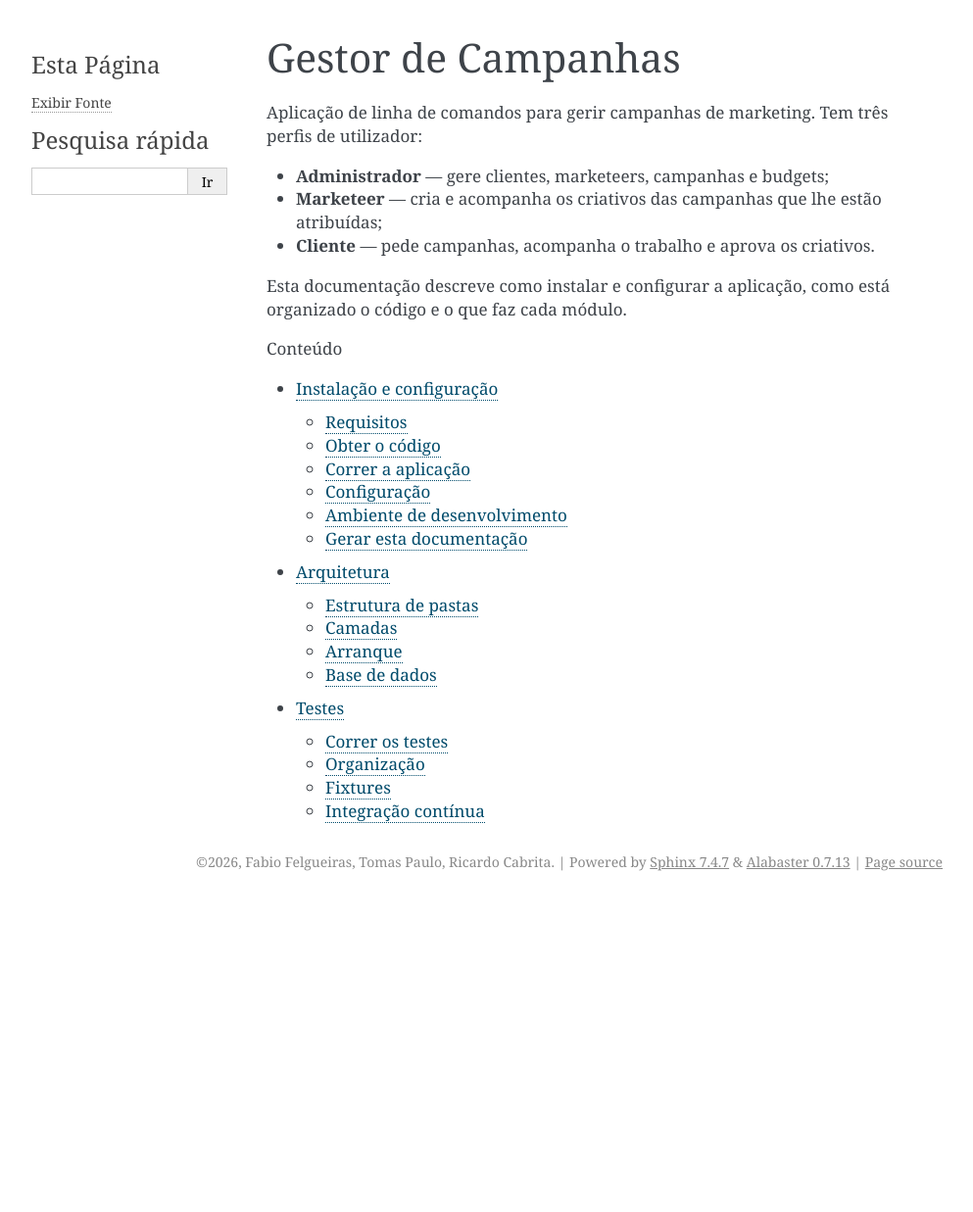
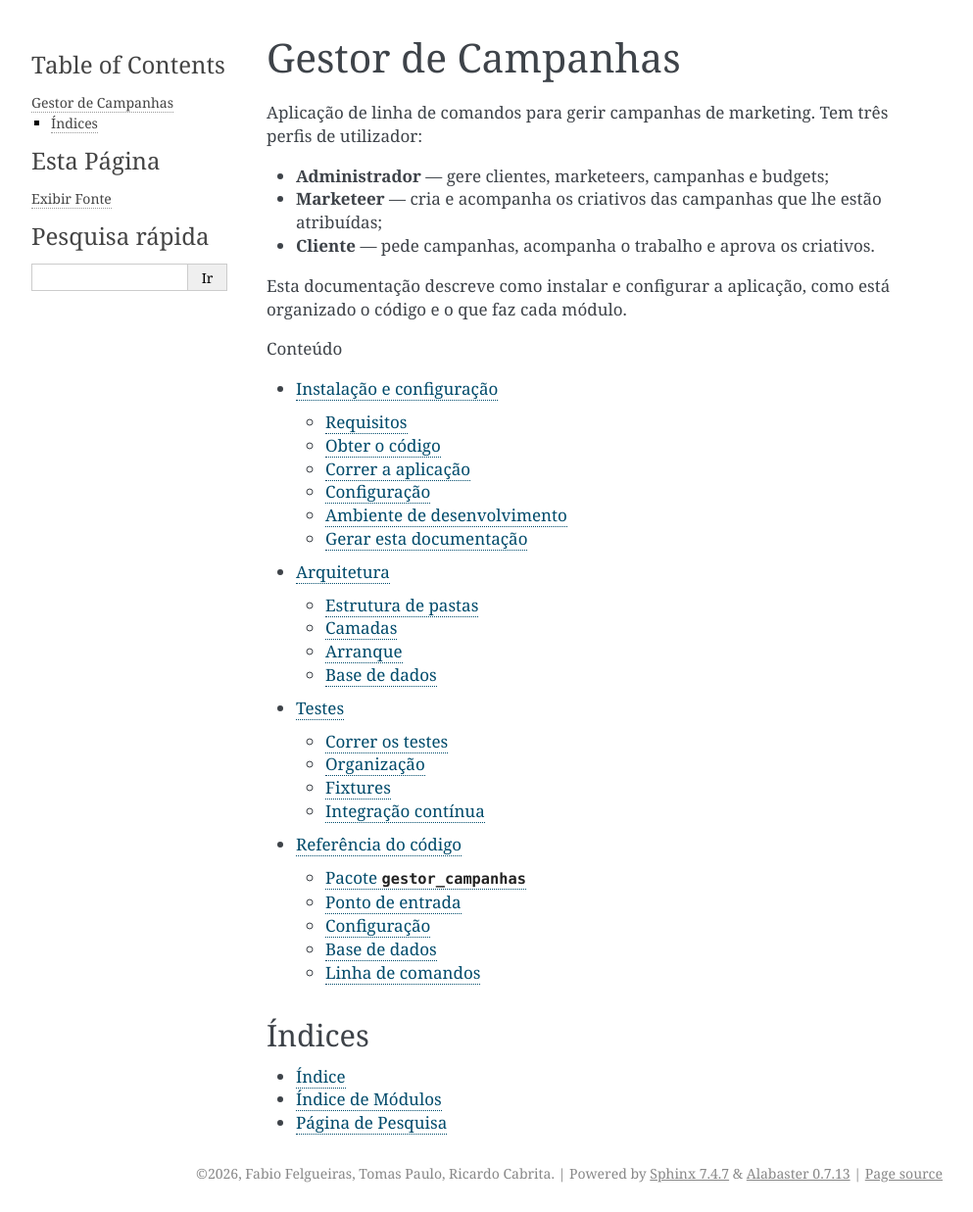
Before and after one commit to Blive77/ADC-TrabGrupo, a Sphinx documentation site: the page built from docs/index.rst, in a window 1280 px wide and 1237 px high. Shown: the whole window at 98% size, without its empty margins (148-1141 px from the left). Built offline with Sphinx 7.4.7, drawn with Linux system fonts in a browser that asks for light colours.

Commit message:
docs: gerar a referência do código a partir dos docstrings

```diff
--- a/docs/index.rst
+++ b/docs/index.rst
@@ -19,3 +19,11 @@ organizado o código e o que faz cada módulo.
    instalacao
    arquitetura
    testes
+   referencia
+
+Índices
+-------
+
+* :ref:`genindex`
+* :ref:`modindex`
+* :ref:`search`
--- /dev/null
+++ b/docs/referencia.rst
@@ -0,0 +1,40 @@
+Referência do código
+====================
+
+Esta página é gerada a partir dos docstrings do código-fonte. Cada módulo novo
+tem de ser acrescentado aqui com uma diretiva ``automodule``.
+
+Pacote ``gestor_campanhas``
+---------------------------
+
+.. automodule:: gestor_campanhas
+
+Ponto de entrada
+----------------
+
+.. automodule:: gestor_campanhas.__main__
+
+Configuração
+------------
+
+.. automodule:: gestor_campanhas.config
+
+Base de dados
+-------------
+
+.. automodule:: gestor_campanhas.bd
+
+Linha de comandos
+-----------------
+
+.. automodule:: gestor_campanhas.cli
+
+Funções comuns dos menus
+~~~~~~~~~~~~~~~~~~~~~~~~
+
+.. automodule:: gestor_campanhas.cli.comum
+
+Menu inicial
+~~~~~~~~~~~~
+
+.. automodule:: gestor_campanhas.cli.principal
```
